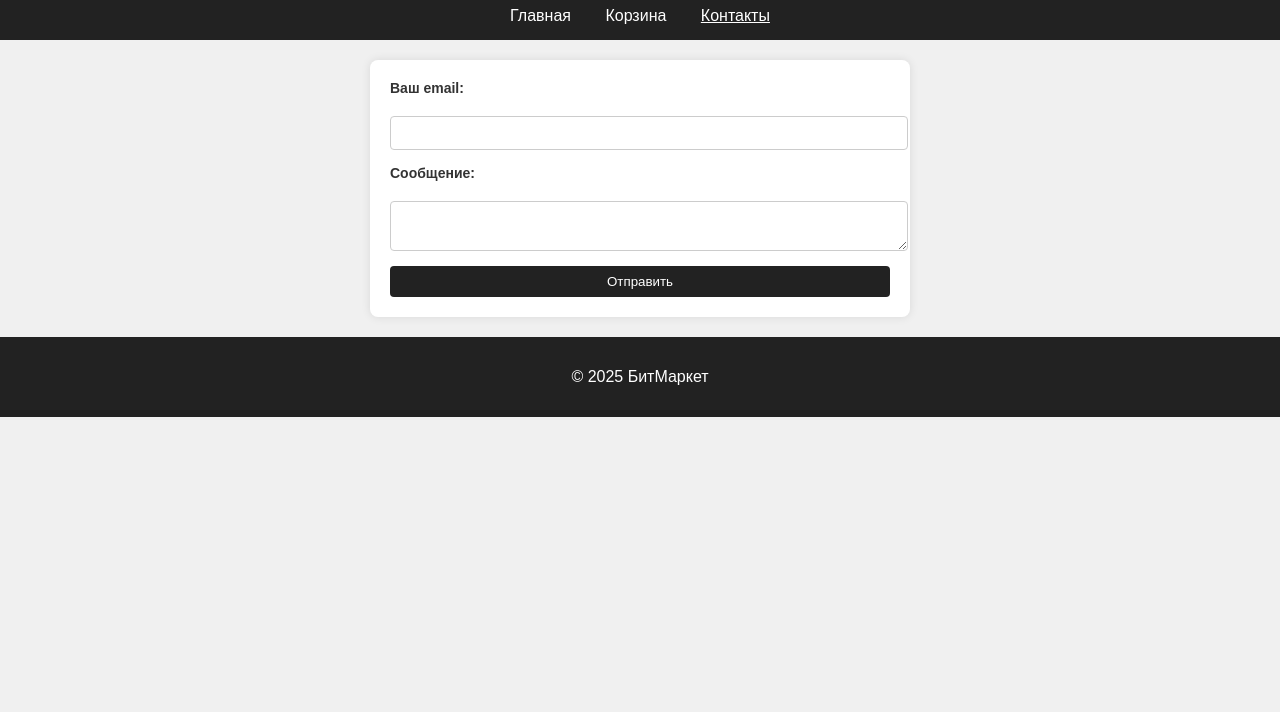
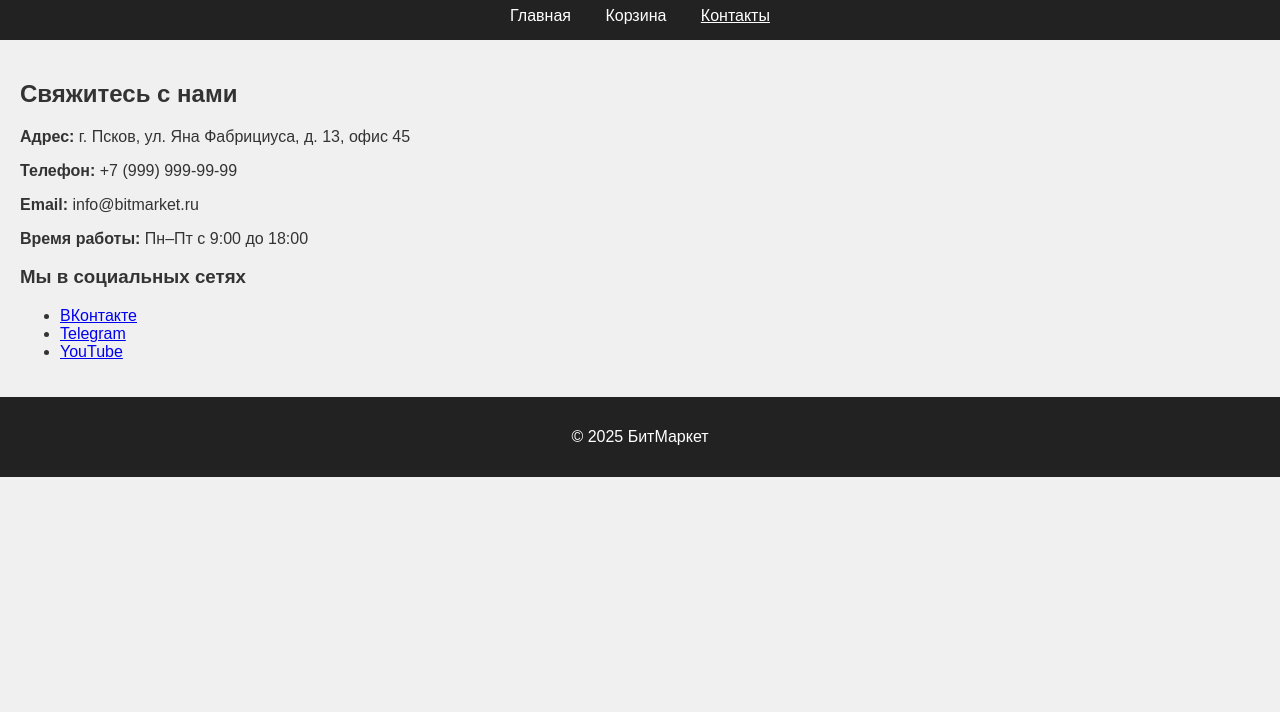
Before and after one commit to budapest1k/budapestik.github.io, a plain HTML site: page contact.html in a window 1280 px wide. Shown: the part 88-800 px from the top of the page. Drawn offline with Linux system fonts and the light colour scheme.

Commit message:
Update contact.html

```diff
--- a/contact.html
+++ b/contact.html
@@ -8,11 +8,10 @@
 </head>
 <body>
   <header>
-        <h1>Контакты</h1>
+    <h1>Контактная информация</h1>
     <nav>
       <ul>
         <li><a href="index.html">Главная</a></li>
-
         <li><a href="cart.html">Корзина</a></li>
         <li><a href="contact.html" class="active">Контакты</a></li>
       </ul>
@@ -20,27 +19,23 @@
   </header>
 
   <main>
-        <form id="contact-form" class="contact-form">
-            <label for="email">Ваш email:</label>
-            <input type="email" id="email" name="email" required />
-
-            <label for="message">Сообщение:</label>
-            <textarea id="message" name="message" required></textarea>
-
-            <button type="submit">Отправить</button>
-        </form>
+    <section class="contact-info">
+      <h2>Свяжитесь с нами</h2>
+      <p><strong>Адрес:</strong> г. Псков, ул. Яна Фабрициуса, д. 13, офис 45</p>
+      <p><strong>Телефон:</strong> +7 (999) 999-99-99</p>
+      <p><strong>Email:</strong> info@bitmarket.ru</p>
+      <p><strong>Время работы:</strong> Пн–Пт с 9:00 до 18:00</p>
+      <h3>Мы в социальных сетях</h3>
+      <ul>
+        <li><a href="#vk.com">ВКонтакте</a></li>
+        <li><a href="#telegram.com">Telegram</a></li>
+        <li><a href="#youtube.com">YouTube</a></li>
+      </ul>
+    </section>
   </main>
 
   <footer>
     <p>&copy; 2025 БитМаркет</p>
   </footer>
-
-    <script>
-    document.getElementById("contact-form").addEventListener("submit", function(e){
-        e.preventDefault();
-        alert("Спасибо за ваше сообщение! Мы свяжемся с вами в ближайшее время.");
-        this.reset();
-    });
-    </script>
 </body>
 </html>
```
Lines whose indentation alone changed are shown as unchanged.
